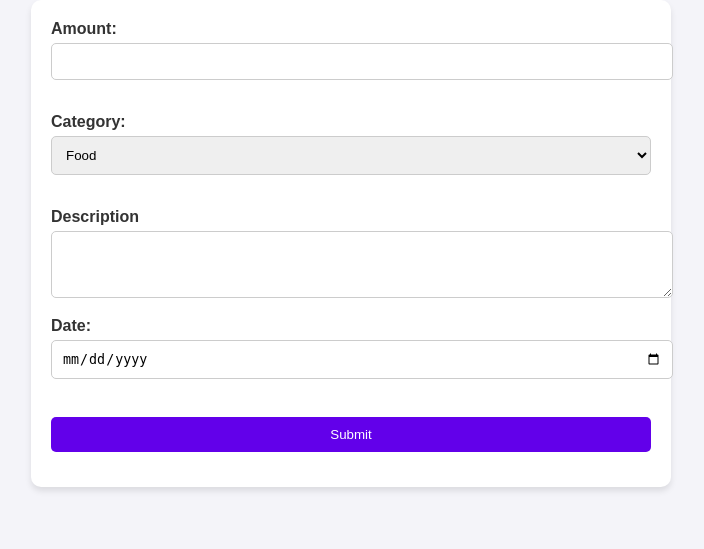
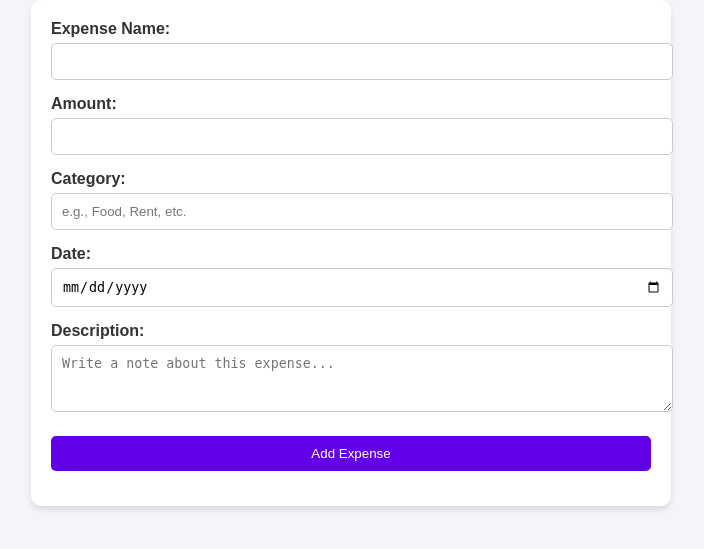
Before and after one commit to niteshkumar0711/Financial-Reports, a Flask app: page /add-expense in a window 1280 px wide. Shown: the part 120-669 px from the top of the page, without its empty margins (289-993 px from the left). Run offline with Flask 3, Linux system fonts and the light colour scheme.

Commit message:
Added many dynamic functionalities

```diff
--- a/finance-tracker/app.py
+++ b/finance-tracker/app.py
@@ -6,41 +6,65 @@ app = Flask(__name__)
 expenses = []
 total_budget = 10000
 
-@app.route('/')
+
+@app.route("/")
 def index():
     total_expenses = sum([float(expense["amount"]) for expense in expenses])
     remaining_balance = total_budget - total_expenses
-    return render_template('index.html', expenses=expenses, total_budget=total_budget, remaining_balance= remaining_balance)
+    return render_template(
+        "index.html",
+        expenses=expenses,
+        total_budget=total_budget,
+        remaining_balance=remaining_balance,
+    )
 
 
-@app.route('/add-expense', methods=['GET', 'POST'])
+@app.route("/add-expense", methods=["GET", "POST"])
 def add_expense():
-        if request.method == 'POST':
-             amount = request.form['amount']
-             category = request.form['category']
-             description = request.form['description']
-             date = request.form['date']
+    global expenses
 
-             expense = {
-                  'amount': amount,
-                  'category': category,
-                  'description': description,
-                  'date':date
-             }
-             expenses.append(expense)
-             return redirect(url_for('index'))
-        return render_template('add_expense.html')
+    if request.method == "POST":
+        name = request.form.get("name")
+        amount = request.form.get("amount")
+        category = request.form.get("category")
+        date = request.form.get("date")
+        description = request.form.get("description")
 
-@app.route('/set-budget', methods=['GET', 'POST'])
+        if name and amount and category and date:
+            expenses.append(
+                {
+                    "name": name,
+                    "amount": float(amount),
+                    "category": category.capitalize(),
+                    "date": date,
+                    "description": description
+                    or "No description provided",
+                }
+            )
+            return redirect("/")
+        else:
+            return render_template("add_expense.html", error="All fields are required!")
+
+    return render_template("add_expense.html")
+
+
+
+@app.route("/set-budget", methods=["GET", "POST"])
 def set_budget():
-     global total_budget
+    global total_budget
 
-     if request.method == 'POST':
-          new_budget = request.form.get('budget')
-          if new_budget and new_budget.isdigit():
-               total_budget = float(new_budget)
-               return redirect('/')
-     return render_template('set_budget.html')
+    if request.method == "POST":
+        new_budget = request.form.get("budget")
+        if new_budget and new_budget.isdigit():
+            total_budget = float(new_budget)
+            return redirect("/")
+    return render_template("set_budget.html")
 
-if __name__ == '__main__':
+@app.route('/view-expenses')
+def view_expenses():
+    global expenses
+    return render_template('view_expenses.html', expenses=expenses)
+
+
+if __name__ == "__main__":
     app.run(debug=True)
--- a/finance-tracker/templates/add_expense.html
+++ b/finance-tracker/templates/add_expense.html
@@ -14,23 +14,24 @@
     </header>
     <main>
         <form action="/add-expense" method="POST">
+
+            <label for="name">Expense Name:</label>
+            <input type="text" id="name" name="name" required>
+
             <label for="amount">Amount:</label>
-            <input type="number" id="amount" name="amount" required><br><br>
+            <input type="number" id="amount" name="amount" required>
 
             <label for="category">Category:</label>
-            <select name="category" id="category" required>
-                <option value="food">Food</option>
-                <option value="transport">Transport</option>
-                <option value="entertainment">Entertainment</option>
-                <option value="others">Others</option>
-            </select><br><br>
+            <input type="text" id="category" name="category" required placeholder="e.g., Food, Rent, etc.">
 
-            <label for="description">Description</label>
-            <textarea name="description" id="description" rows="3"></textarea>
             <label for="date">Date:</label>
-            <input type="date" id="date" name="date"><br><br>
+            <input type="date" id="date" name="date" required>
 
-            <button type="submit">Submit</button>
+            <label for="description">Description:</label>
+            <textarea name="description" id="description" placeholder="Write a note about this expense..." rows="3"></textarea>
+
+            <button type="submit">Add Expense</button>
+
         </form>
 
 
--- a/finance-tracker/templates/set_budget.html
+++ b/finance-tracker/templates/set_budget.html
@@ -8,7 +8,7 @@
 </head>
 <body>
     <h1>Set Your Budget</h1>
-    <form action="/set_budget.html" method="POST">
+    <form action="/set-budget" method="POST">
         <label for="budget">Enter Total Budget (Rs.):</label>
         <input type="number" id="budget" name="budget" required>
         <button type="submit">Set Budget</button>
```
Also changed, not shown: finance-tracker/templates/index.html (+7 -6 lines), finance-tracker/templates/view_expenses.html (added, +11 -0 lines).
